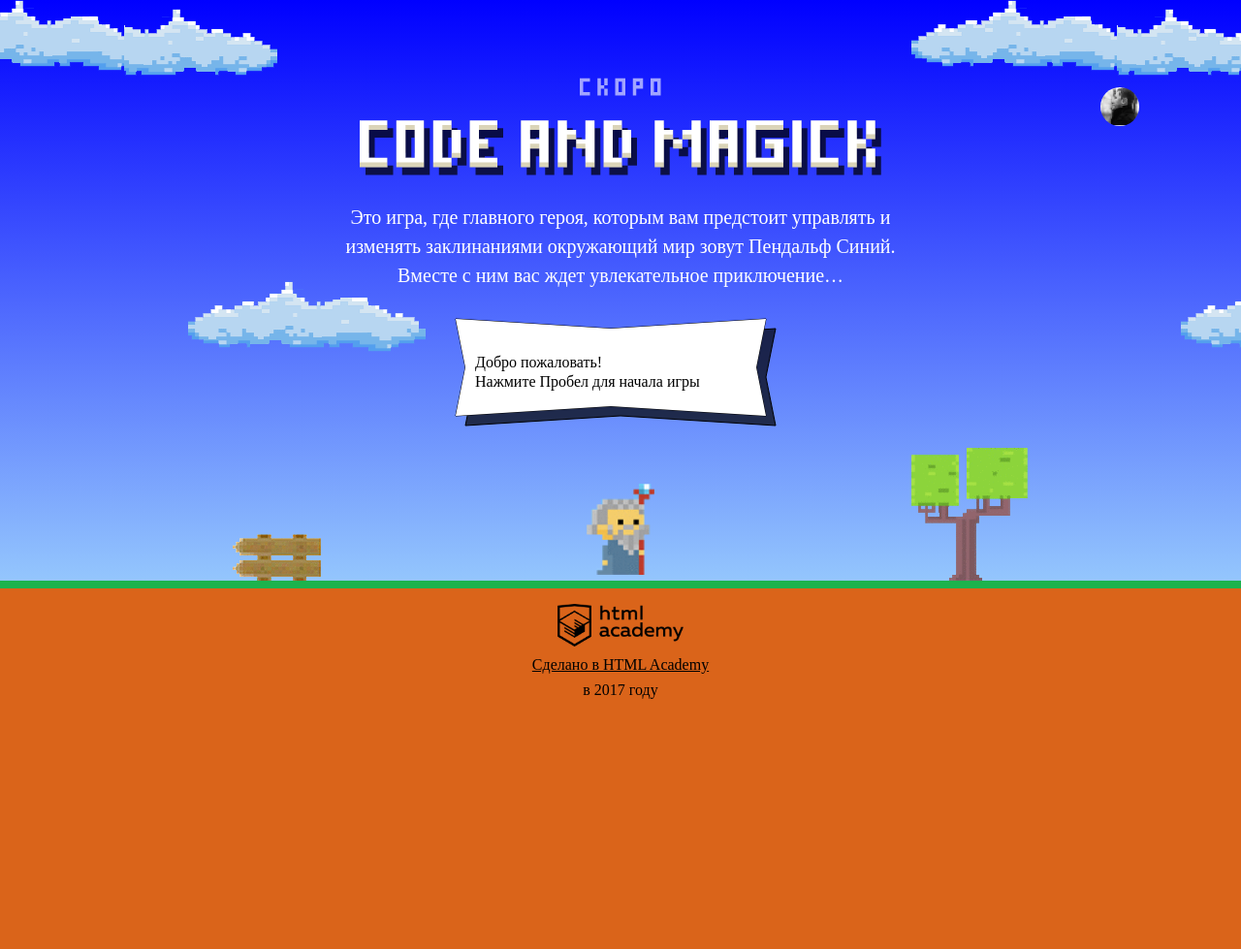
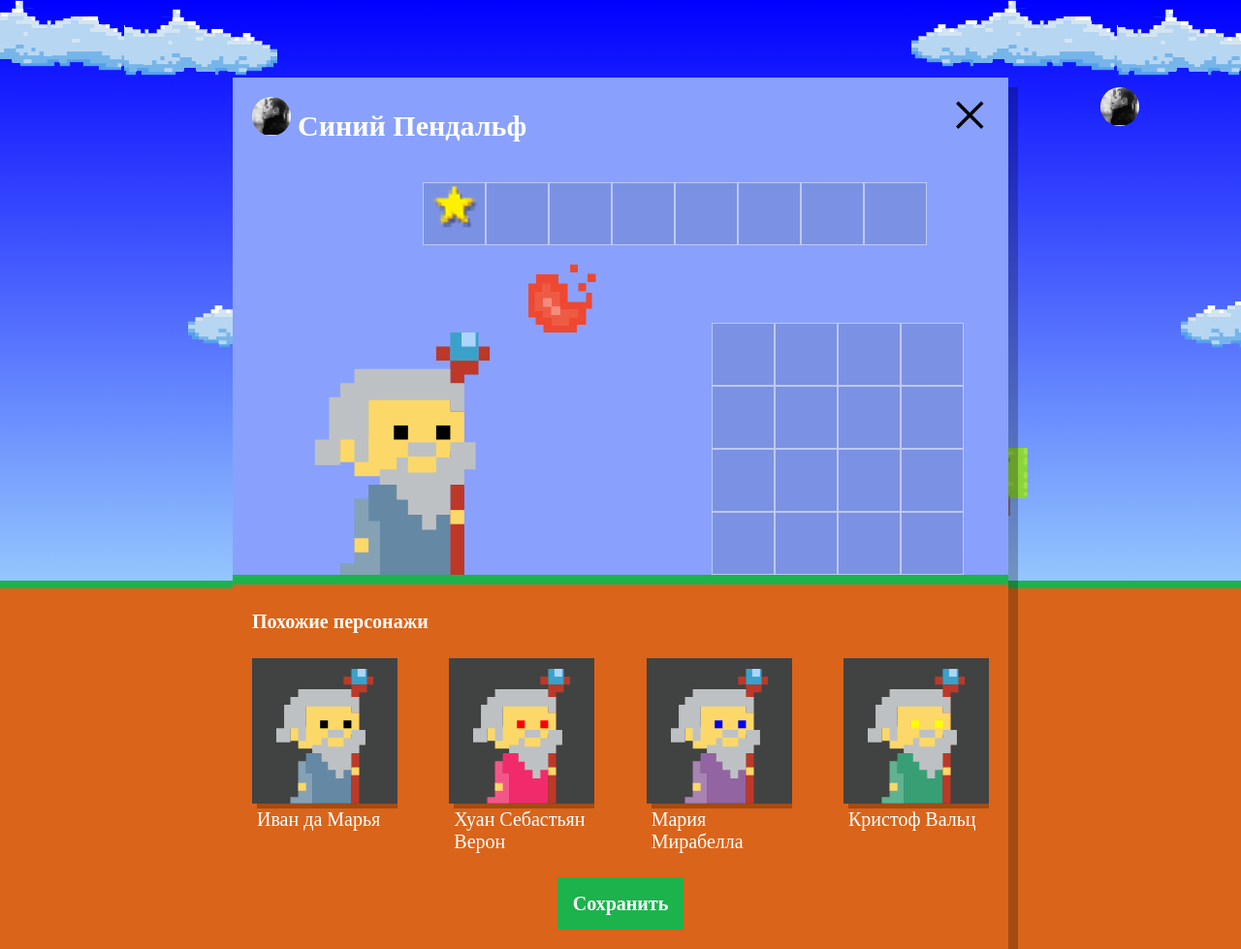
Before and after one commit to amarkin11/221306-code-and-magick, a website: page index.html in a window 1280 px wide. Shown: the whole page at 97% size. Before the commit the page ends 800 px from the top, so only its background shows below. Drawn offline with Linux system fonts and the light colour scheme; a web font is replaced by a local one.

Commit message:
fixes getRandomColor + начало задания "нас орда"

```diff
--- a/index.html
+++ b/index.html
@@ -202,6 +202,7 @@
     return (height * 2) / 3;
   }
 </script>
+<script src="js/setup.js"></script>
 <script src="js/stat.js"></script>
 <script src="js/game.js"></script>
 
--- /dev/null
+++ b/js/setup.js
@@ -0,0 +1,58 @@
+'use strict';
+
+var WIZARD_NAMES = ['Иван', 'Хуан Себастьян', 'Мария', 'Кристоф', 'Виктор', 'Юлия', 'Люпита', 'Вашингтон'];
+
+var SECOND_NAMES = ['да Марья', 'Верон', 'Мирабелла', 'Вальц', 'Онопко', 'Топольницкая', 'Нионго', 'Ирвинг'];
+
+var COAT_COLORS = ['rgb(101, 137, 164)', 'rgb(241, 43, 107)', 'rgb(146, 100, 161)', 'rgb(56, 159, 117)', 'rgb(215, 210, 55)', 'rgb(0, 0, 0)'];
+
+var EYES_COLORS = ['black', 'red', 'blue', 'yellow', 'green'];
+
+var setupBlock = document.querySelector('.setup');
+setupBlock.classList.remove('hidden');
+
+document.querySelector('.setup-similar').classList.remove('hidden');
+var similarListElement = document.querySelector('.setup-similar-list');
+var similarWizardTemplate = document.querySelector('#similar-wizard-template').content.querySelector('.setup-similar-item');
+
+var wizards = [
+  {
+    name: WIZARD_NAMES[0] + ' ' + SECOND_NAMES[0],
+    coatColor: COAT_COLORS[0],
+    eyesColor: EYES_COLORS[0]
+  },
+  {
+    name: WIZARD_NAMES[1]  + ' ' + SECOND_NAMES[1],
+    coatColor: COAT_COLORS[1],
+    eyesColor: EYES_COLORS[1]
+  },
+  {
+    name: WIZARD_NAMES[2]  + ' ' + SECOND_NAMES[2],
+    coatColor: COAT_COLORS[2],
+    eyesColor: EYES_COLORS[2]
+  },
+  {
+    name: WIZARD_NAMES[3]  + ' ' + SECOND_NAMES[3],
+    coatColor: COAT_COLORS[3],
+    eyesColor: EYES_COLORS[3]
+  }
+];
+
+var renderWizard = function (wizard) {
+  var wizardElement = similarWizardTemplate.cloneNode(true);
+  wizardElement.querySelector('.setup-similar-label').textContent = wizard.name;
+  wizardElement.querySelector('.wizard-coat').style.fill = wizard.coatColor;
+  wizardElement.querySelector('.wizard-eyes').style.fill = wizard.eyesColor;
+
+  return wizardElement;
+}
+
+var fragment = document.createDocumentFragment();
+
+for (var i = 0; i < wizards.length; i++) {
+  fragment.appendChild(renderWizard(wizards[i]));
+}
+
+similarListElement.appendChild(fragment);
+
+setupBlock.querySelector('.setup-similar').classList.remove('hidden');
--- a/js/stat.js
+++ b/js/stat.js
@@ -53,11 +53,11 @@
   var maxTime = getMaxElement(times);
 
   var getRandomColor = function (min, max) {
-    return Math.random(min, max);
+    return Math.floor(Math.random() * (max - min)) + min;
   };
 
   for (var i = 0; i < players.length; i++) {
-    var barColorPlayers = 'rgba(0, 0, 255,' + getRandomColor(0.2, 1).toFixed(1) + ')';
+    var barColorPlayers = 'rgb(0, 0,' + getRandomColor(0, 255) + ')';
     ctx.fillStyle = TEXT_COLOR;
     ctx.fillText(players[i], GAP_X + (GAP + BAR_WIDTH) * i, TEXT_Y);
     ctx.fillStyle = players[i] === 'Вы' ? BAR_COLOR_MY : barColorPlayers;
```
